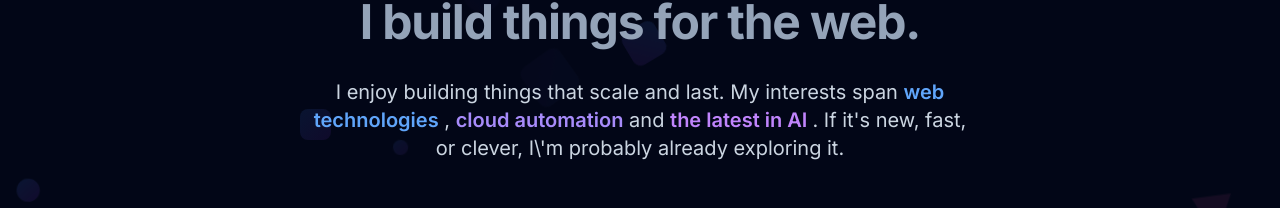
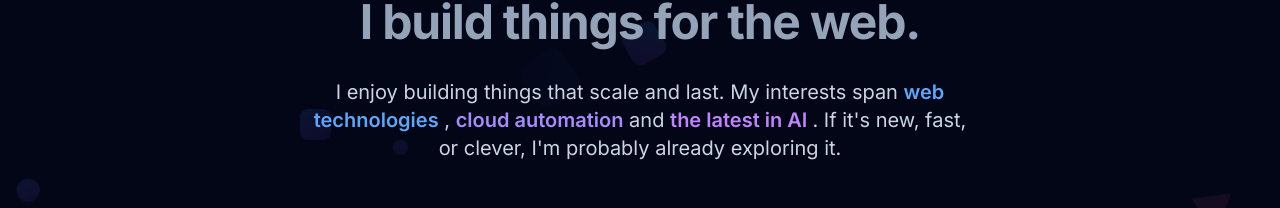
Before and after one commit to ArcXzost/lohit-portfolio, a Next.js app: page / in a window 1280 px wide. Shown: the part 319-527 px from the top of the page. Built offline with nearby package versions, Linux system fonts and the light colour scheme.

Commit message:
Update Hero.tsx

```diff
--- a/src/components/sections/Hero.tsx
+++ b/src/components/sections/Hero.tsx
@@ -59,7 +59,7 @@ const Hero = () => {
             <span className="text-blue-400 font-semibold">web technologies</span> ,{" "}
             <span className="text-violet-400 font-semibold">cloud automation</span> and {" "}
             <span className="text-purple-400 font-semibold">the latest in AI </span>.
-            If it's new, fast, or clever, I\'m probably already exploring it.
+            If it's new, fast, or clever, I'm probably already exploring it.
           </motion.p>
 
           {/* CTA Buttons */}
```
